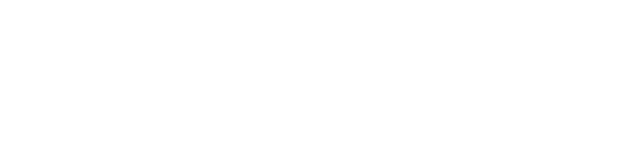
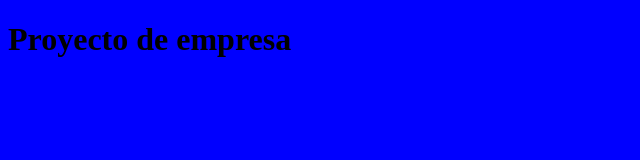
Before and after one commit to RoldanIlagan/CursoGit, a plain HTML site: page index.html in a window 1280 px wide. Shown: the whole page, without its empty margins (0-640 px from the left). Drawn offline with Linux system fonts and the light colour scheme.

```diff
--- /dev/null
+++ b/css/estilos.css
@@ -0,0 +1,5 @@
+@charset "utf-8";
+/* CSS Document */
+body{
+    background-color: #00f;
+}
--- a/index.html
+++ b/index.html
@@ -5,8 +5,9 @@
     <meta http-equiv="X-UA-Compatible" content="IE=edge">
     <meta name="viewport" content="width=device-width, initial-scale=1.0">
     <title>Document</title>
+    <link href="css/estilos.css" rel="stylesheet" type="text/css">
 </head>
 <body>
-
+    <h1>Proyecto de empresa</h1>
 </body>
 </html>
```
Also changed, not shown: js/javascript.js (added).
